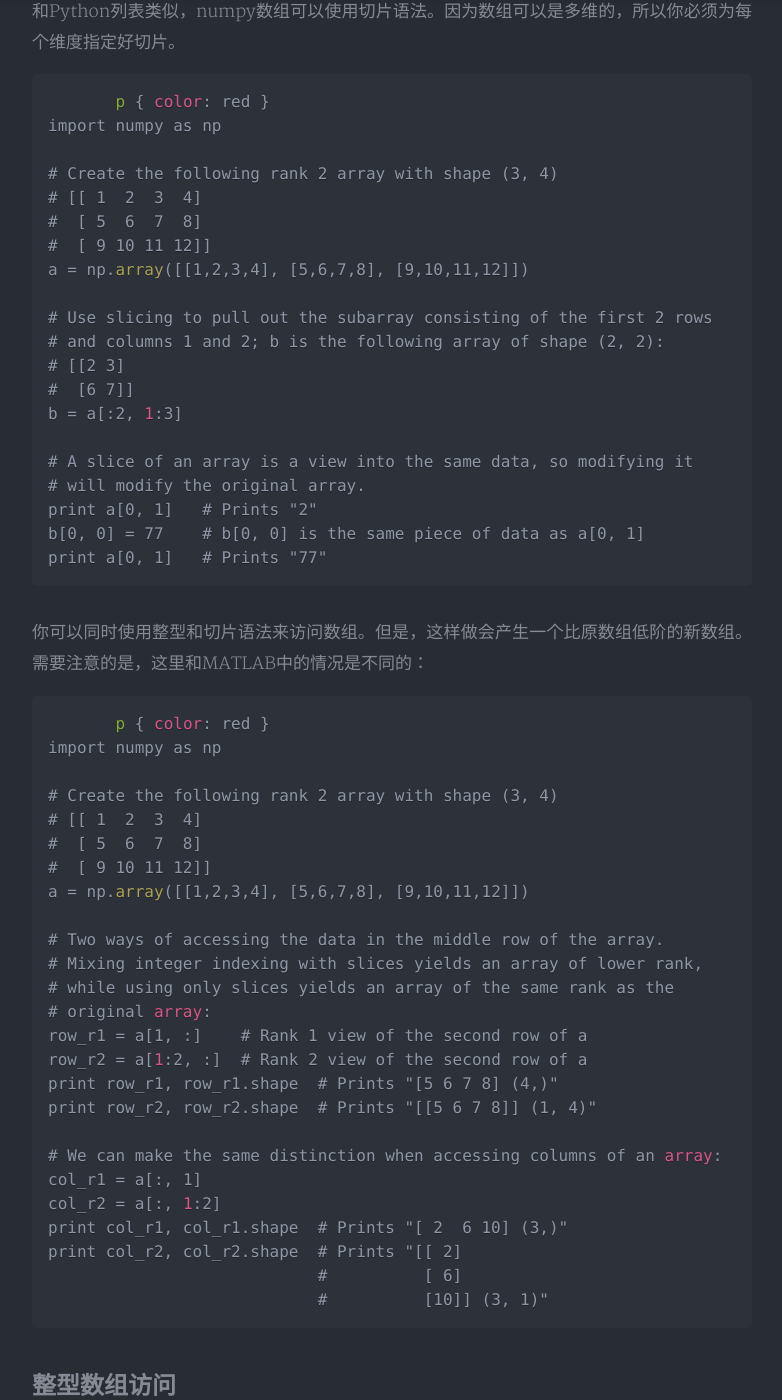
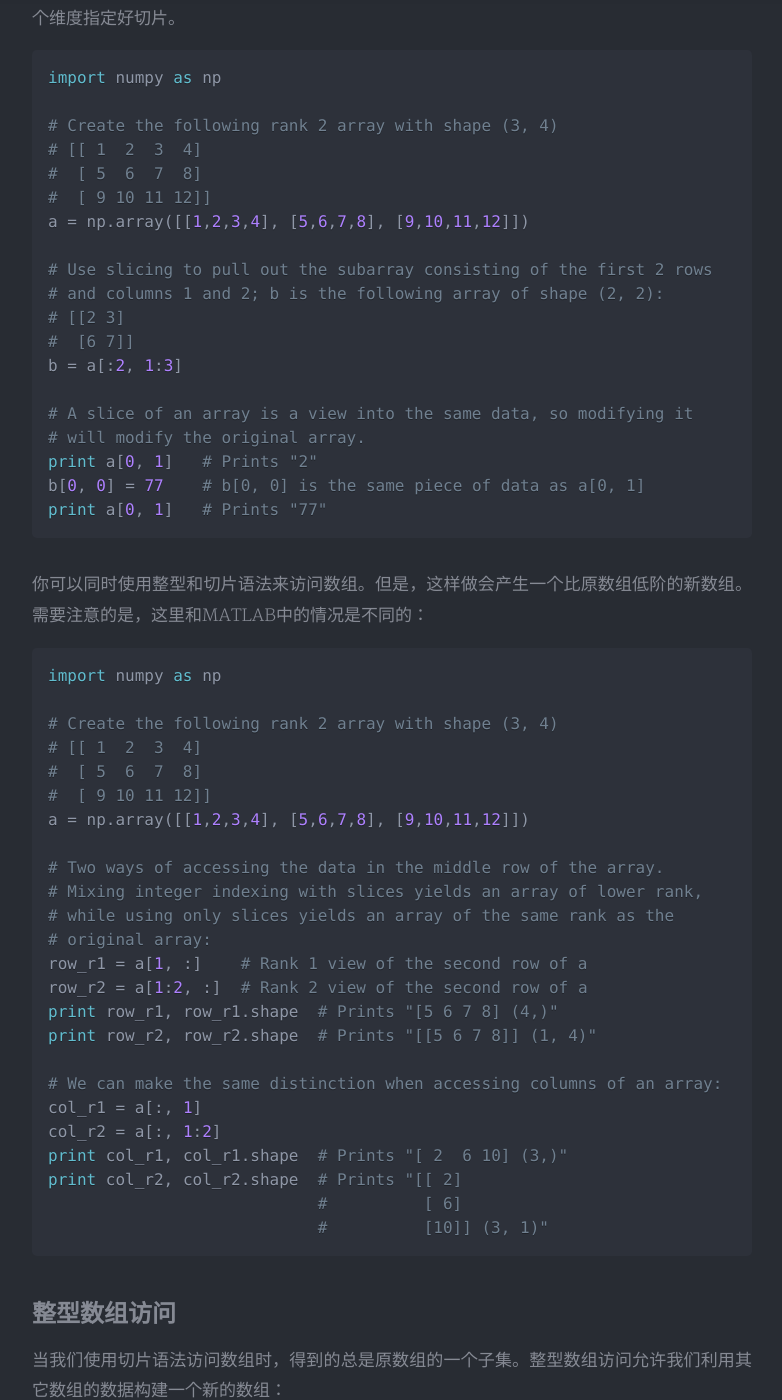
Before and after one commit to hunto/blog, a Jekyll site: the page built from _posts/2017-11-08-Numpy基本操作.md, in a window 1280 px wide and 1400 px high, scrolled down 2045 px. Shown: the whole window, without its empty margins (248-1030 px from the left). Built offline with Jekyll 4.4.1, drawn with Linux system fonts in a browser that asks for light colours; nearby versions of some CDN libraries; comment, search, counter and statistics services are not loaded; a style sheet for code colours, icons or effects is not loaded; some of the changed text lies outside the part shown.

Commit message:
commit last changes

````diff
--- a/_config.yml
+++ b/_config.yml
@@ -36,7 +36,7 @@ social-share-items: ['wechat', 'weibo', 'douban', 'twitter']
 theme-color: 'default'  # pink or default
 
 # Post header background patterns (when the post no cover): circuitBoard, overlappingCircles, food, glamorous, ticTacToe, seaOfClouds
-postPatterns: 'circuitBoard'
+postPatterns: 'food'
 
 # SNS settings 配置社交网站url: weibo, zhihu, twitter, instagram, juejin, github, douban, facebook, dribble, uicn, jianshu, medium, linkedin
 sns:
--- a/_posts/2017-11-08-Numpy基本操作.md
+++ b/_posts/2017-11-08-Numpy基本操作.md
@@ -35,8 +35,7 @@ print b[0, 0], b[0, 1], b[1, 0]   # Prints "1 2 4"
 
 Numpy还提供了很多其他创建数组的方法：
 
-```css
-       p { color: red }
+```python
 import numpy as np
 
 a = np.zeros((2,2))  # Create an array of all zeros
@@ -67,8 +66,7 @@ Numpy提供了多种访问数组的方法。
 
 ## 切片
 和Python列表类似，numpy数组可以使用切片语法。因为数组可以是多维的，所以你必须为每个维度指定好切片。
-```css
-       p { color: red }
+```python
 import numpy as np
 
 # Create the following rank 2 array with shape (3, 4)
@@ -92,8 +90,7 @@ print a[0, 1]   # Prints "77"
 
 你可以同时使用整型和切片语法来访问数组。但是，这样做会产生一个比原数组低阶的新数组。需要注意的是，这里和MATLAB中的情况是不同的：
 
-```css
-       p { color: red }
+```python
 import numpy as np
 
 # Create the following rank 2 array with shape (3, 4)
@@ -123,8 +120,7 @@
 ## 整型数组访问
 当我们使用切片语法访问数组时，得到的总是原数组的一个子集。整型数组访问允许我们利用其它数组的数据构建一个新的数组：
 
-```css
-       p { color: red }
+```python
 import numpy as np
 
 a = np.array([[1,2], [3, 4], [5, 6]])
@@ -146,8 +142,7 @@ print np.array([a[0, 1], a[0, 1]])  # Prints "[2 2]"
 
 整型数组访问语法还有个有用的技巧，可以用来选择或者更改矩阵中每行中的一个元素：
 
-```css
-       p { color: red }
+```python
 import numpy as np
 
 # Create a new array from which we will select elements
@@ -176,8 +171,7 @@
 ## 布尔型数组访问
 布尔型数组访问可以让你选择数组中任意元素。通常，这种访问方式用于选取数组中满足某些条件的元素，举例如下：
 
-```css
-       p { color: red }
+```python
 import numpy as np
 
 a = np.array([[1,2], [3, 4], [5, 6]])
@@ -206,8 +200,7 @@ print a[a > 2]     # Prints "[3 4 5 6]"
 
 每个Numpy数组都是数据类型相同的元素组成的网格。Numpy提供了很多的数据类型用于创建数组。当你创建数组的时候，Numpy会尝试猜测数组的数据类型，你也可以通过参数直接指定数据类型，例子如下：
 
-```css
-       p { color: red }
+```python
 import numpy as np
 
 x = np.array([1, 2])  # Let numpy choose the datatype
@@ -226,8 +219,7 @@ print x.dtype                         # Prints "int64"
 
 基本数学计算函数会对数组中元素逐个进行计算，既可以利用操作符重载，也可以使用函数方式：
 
-```css
-       p { color: red }
+```python
 import numpy as np
 
 x = np.array([[1,2],[3,4]], dtype=np.float64)
@@ -265,8 +257,7 @@ print np.sqrt(x)
 
 和MATLAB不同，*是元素逐个相乘，而不是矩阵乘法。在Numpy中使用dot来进行矩阵乘法：
 
-```css
-       p { color: red }
+```python
 import numpy as np
 
 x = np.array([[1,2],[3,4]])
@@ -292,8 +283,7 @@ print np.dot(x, y)
 
 Numpy提供了很多计算数组的函数，其中最常用的一个是sum：
 
-```css
-       p { color: red }
+```python
 import numpy as np
 
 x = np.array([[1,2],[3,4]])
@@ -308,8 +298,7 @@ print np.sum(x, axis=1)  # Compute sum of each row; prints "[3 7]"
 
 除了计算，我们还常常改变数组或者操作其中的元素。其中将矩阵转置是常用的一个，在Numpy中，使用T来转置矩阵：
 
-```css
-       p { color: red }
+```python
 import numpy as np
 
 x = np.array([[1,2], [3,4]])
````
Also changed, not shown: 1 other file.
